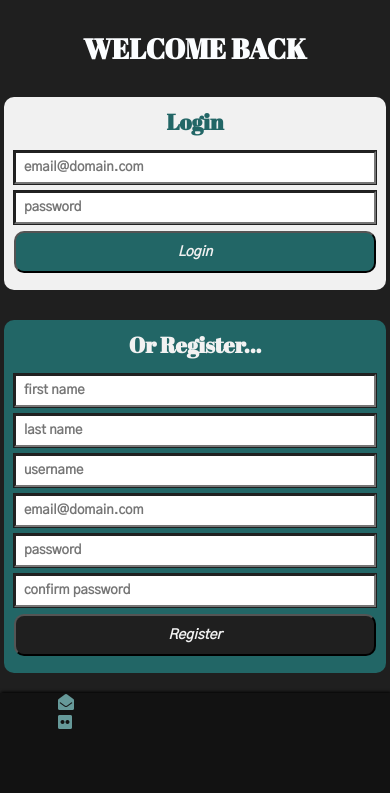
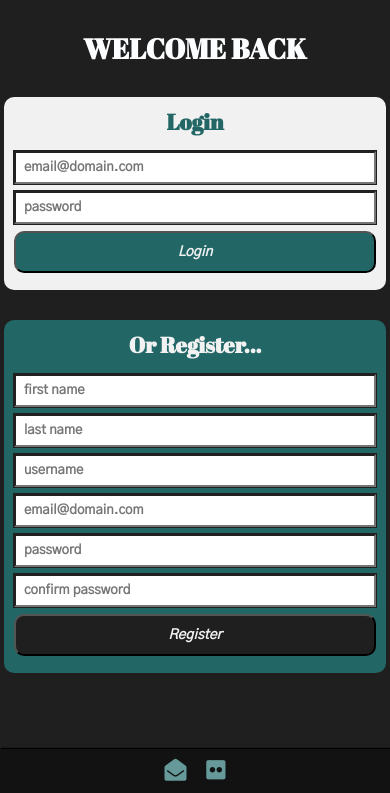
Before and after one commit to rezaa91/photo-gallery, a PHP site: page /login.php in a window 390 px wide. Shown: the part 51-844 px from the top of the page. Run offline with PHP 8.4, Linux system fonts and the light colour scheme; data that the repository does not hold is empty; a stand-in replaces the project's code that opens the database connection; some libraries are stand-ins or nearby versions.

Commit message:
improved styling

```diff
--- a/src/css/layouts/containers.css
+++ b/src/css/layouts/containers.css
@@ -48,6 +48,7 @@
     width:300px;
     height:200px;
     border-radius:10px;
+    object-fit: cover;
 }
 .recent-img:hover{
     opacity:0.9;
@@ -98,15 +99,16 @@
 
 @media only screen and (max-width:576px){
     .recent-panel{
+        display:block;
         width:100%;
         margin: 10px auto;
+        overflow:hidden;
     }
     .recent-title{
         display:none;
     }
     .recent-img{
         width:100%;
-        height:inherit;
     }
     .comment-wrapper{
         height:200px;
--- a/src/css/layouts/gallery.css
+++ b/src/css/layouts/gallery.css
@@ -11,6 +11,7 @@
 .panel-img{
     width:300px;
     height:220px;
+    object-fit: cover;
     border-radius:10px;
 }
 
--- a/src/css/layouts/page-layout.css
+++ b/src/css/layouts/page-layout.css
@@ -5,6 +5,7 @@ PAGE CONTENT
     float:left;
     width:100%;
     z-index:1;
+    margin-bottom:50px;
 }
 
 
@@ -12,39 +13,26 @@ PAGE CONTENT
 
 /*footer settings*/
 footer{
-    padding-left:50px;
-    position:absolute;
+    padding:5px 50px;
+    background-color:#121212;
+    box-shadow:1px -1px 1px black;
+    text-align:center;
+    position:fixed;
     bottom:0px;
-    height:100px;
-    display:flex;
     width:100%;
-    background-color:#121212;
-    box-shadow:1px -1px 3px black;
-}
-
-#left-footer{
-    flex:1;
-    padding-top:15px;
-    padding-bottom:15px;
-}
-
-#left-footer p{
-    color:#c4c4c4;
-}
-
-#right-footer{
-    text-align: right;
-    padding-top:15px;
-    padding-bottom:15px;
-    padding-right:50px;
-    flex:1;
-}
-#right-footer ul li{
-    display: inline-block;
 
 }
 
-#right-footer a:hover{
+footer ul li{
+    display:inline-block;
+    font-size:28px;
+}
+
+footer ul li a{
+    display:block;
+}
+
+footer ul li a:hover{
     opacity:0.8;
 }
 
@@ -54,4 +42,13 @@ footer{
         width:100%;
         margin-top:50px;
     }
+    footer{
+        padding:3px;
+        position:fixed;
+        bottom:0;
+        width:100%;
+    }
+    footer ul li{
+        font-size:22px;
+    }
 }
```
